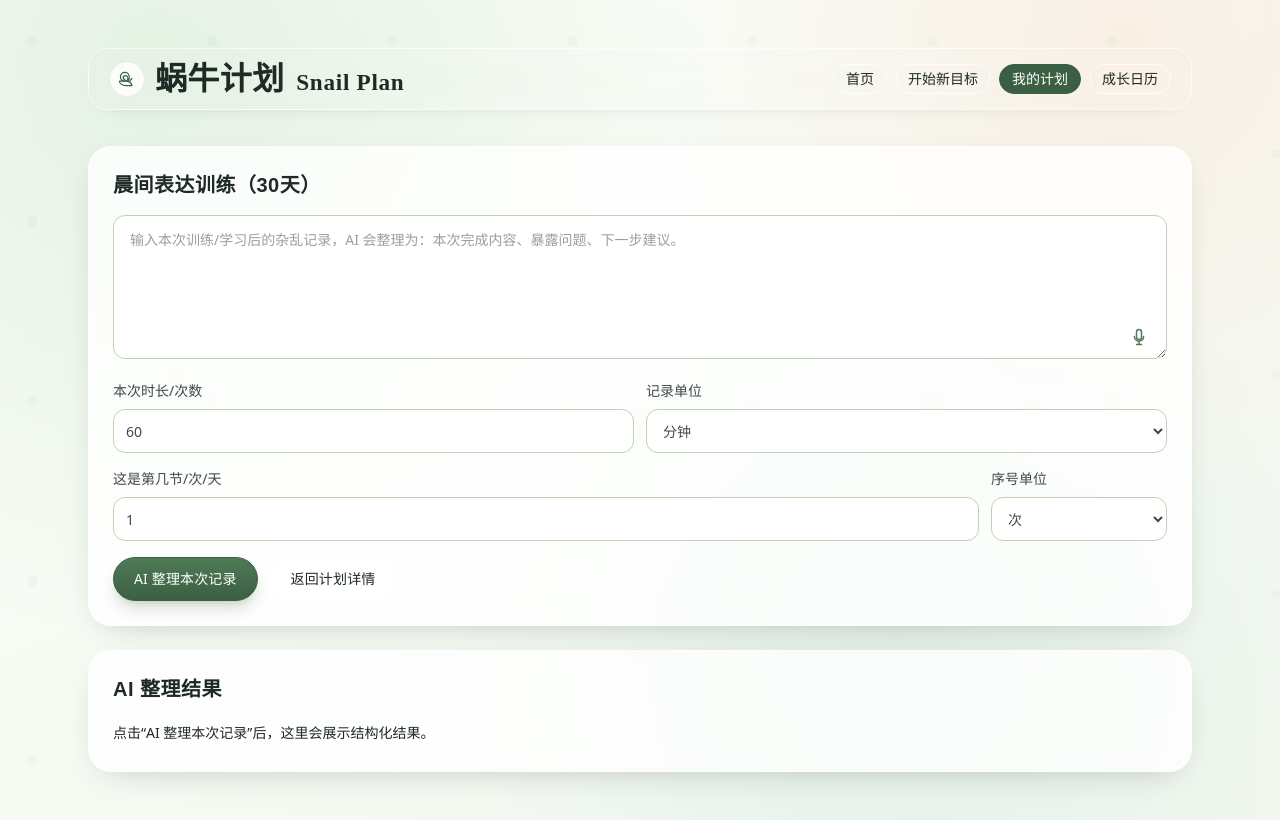
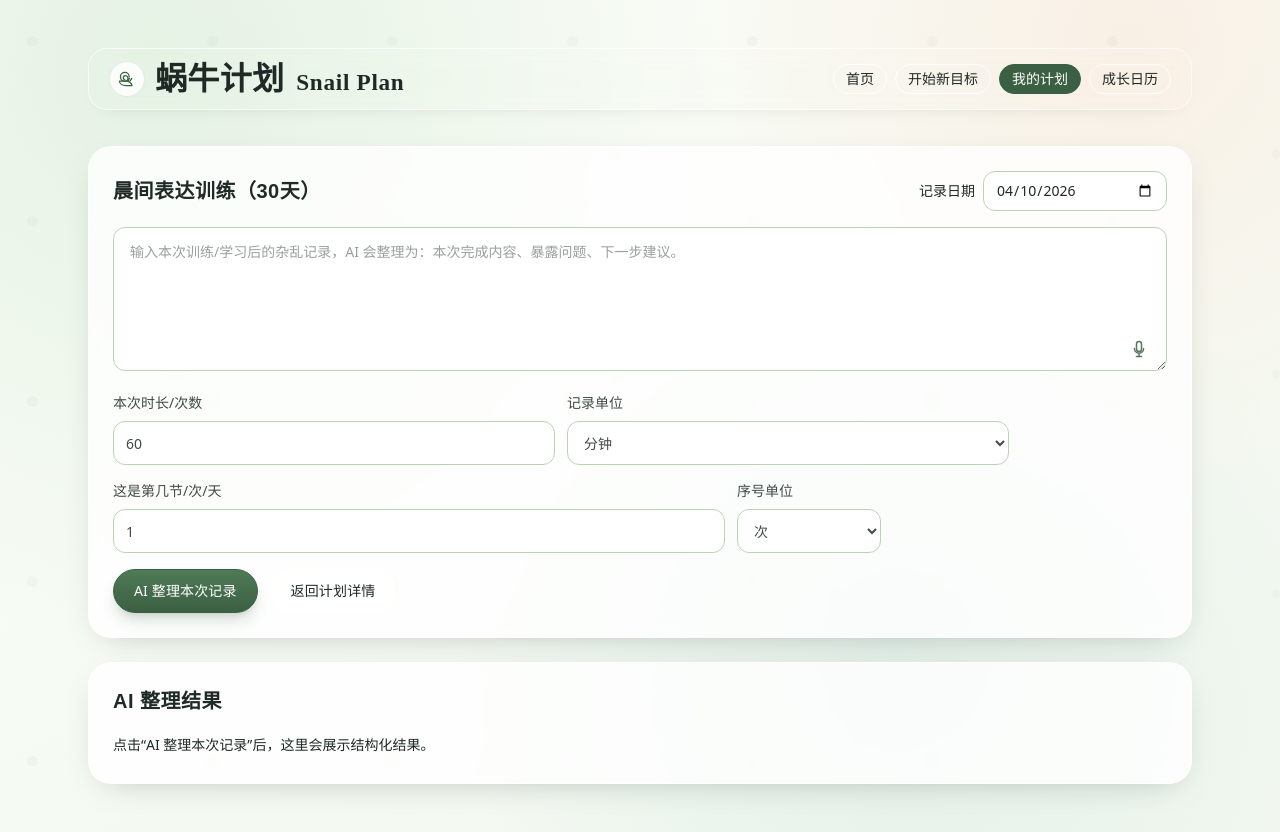
Before and after one commit to janetzheng1998/Snail-plan, a Next.js app: page /plans/daily-speaking-30/records/new in a window 1280 px wide. Built offline with nearby package versions, Linux system fonts and the light colour scheme.

Commit message:
ui: add record date picker and tighten record form field widths

```diff
--- a/src/components/plans/add-record-form.tsx
+++ b/src/components/plans/add-record-form.tsx
@@ -47,6 +47,11 @@ type BrowserSpeechRecognitionEvent = {
     };
   }>;
 };
+
+function getLocalDateString(): string {
+  const now = new Date();
+  return new Date(now.getTime() - now.getTimezoneOffset() * 60000).toISOString().slice(0, 10);
+}
 
 declare global {
   interface Window {
@@ -148,6 +153,7 @@ function normalizeOrganizedResult(
 export function AddRecordForm({ planId, planTitle, planDetailPath }: AddRecordFormProps) {
   const router = useRouter();
   const resolvedPlanDetailPath = planDetailPath ?? `/plans/${planId}`;
+  const [recordDate, setRecordDate] = useState(() => getLocalDateString());
   const [rawInput, setRawInput] = useState("");
   const [durationValue, setDurationValue] = useState(60);
   const [durationUnit, setDurationUnit] = useState<(typeof recordUnits)[number]>("分钟");
@@ -359,10 +365,7 @@ export function AddRecordForm({ planId, planTitle, planDetailPath }: AddRecordFo
   };
 
   const onSave = () => {
-    const now = new Date();
-    const localDate = new Date(now.getTime() - now.getTimezoneOffset() * 60000)
-      .toISOString()
-      .slice(0, 10);
+    const resolvedDate = /^\d{4}-\d{2}-\d{2}$/.test(recordDate) ? recordDate : getLocalDateString();
 
     const sessionIndex = parsePositiveInteger(sessionIndexInput);
     const sessionLabel = sessionIndex ? `第${sessionIndex}${sessionUnit}` : "";
@@ -370,7 +373,7 @@ export function AddRecordForm({ planId, planTitle, planDetailPath }: AddRecordFo
     try {
       const savedRecord = saveLocalRecord({
         planId,
-        date: localDate,
+        date: resolvedDate,
         rawText: rawInput.trim() || fallbackRawText,
         durationValue,
         durationUnit,
@@ -412,7 +415,18 @@ export function AddRecordForm({ planId, planTitle, planDetailPath }: AddRecordFo
   return (
     <div className="space-y-6">
       <Card className="space-y-4">
-        <CardTitle className="text-xl">{planTitle.trim() || "为计划新增记录"}</CardTitle>
+        <div className="flex flex-col gap-2 sm:flex-row sm:items-center sm:justify-between">
+          <CardTitle className="text-xl">{planTitle.trim() || "为计划新增记录"}</CardTitle>
+          <label className="inline-flex items-center gap-2 text-sm text-ink-900/72">
+            <span>记录日期</span>
+            <input
+              type="date"
+              value={recordDate}
+              onChange={(event) => setRecordDate(event.target.value)}
+              className="h-10 w-[11.5rem] rounded-xl border border-moss-300 bg-white px-3 text-sm text-ink-900 focus-visible:outline-none focus-visible:ring-2 focus-visible:ring-moss-300"
+            />
+          </label>
+        </div>
 
         <div className="space-y-3">
           <div className="relative">
@@ -467,7 +481,7 @@ export function AddRecordForm({ planId, planTitle, planDetailPath }: AddRecordFo
           {speechError ? <p className="text-sm text-red-600">{speechError}</p> : null}
         </div>
 
-        <div className="grid gap-3 sm:grid-cols-2">
+        <div className="grid gap-3 sm:max-w-4xl sm:grid-cols-2">
           <label className="space-y-2 text-sm text-ink-900/85">
             <span className="block font-medium">本次时长/次数</span>
             <input
@@ -497,7 +511,7 @@ export function AddRecordForm({ planId, planTitle, planDetailPath }: AddRecordFo
           </label>
         </div>
 
-        <div className="grid gap-3 sm:grid-cols-[minmax(0,1fr)_11rem]">
+        <div className="grid gap-3 sm:max-w-3xl sm:grid-cols-[minmax(0,1fr)_9rem]">
           <label className="space-y-2 text-sm text-ink-900/85">
             <span className="block font-medium">这是第几节/次/天</span>
             <input
```
